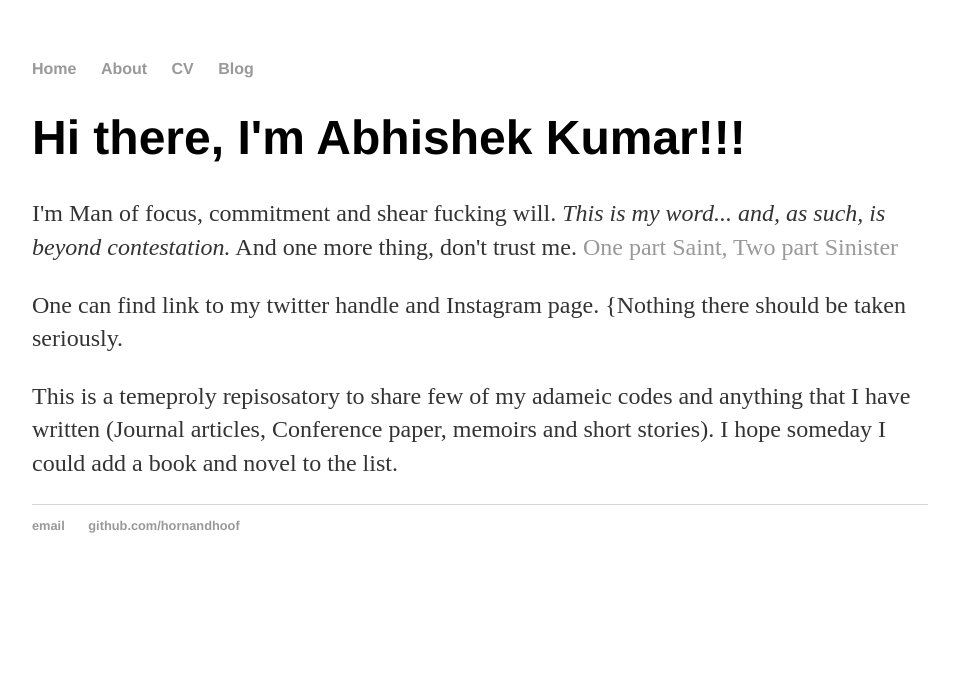
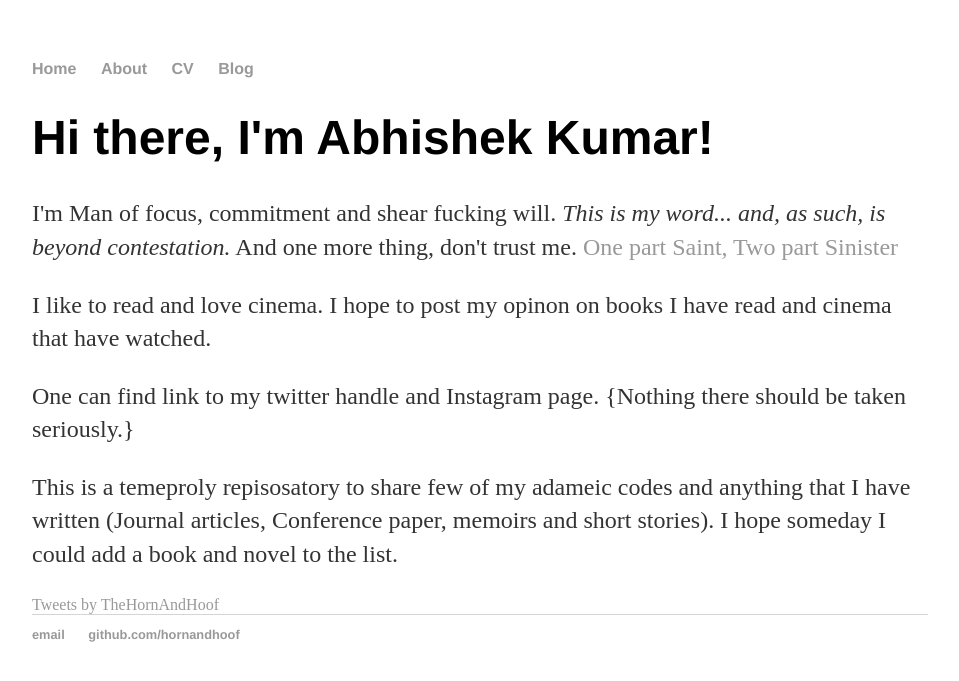
Before and after one commit to hornandhoof/hornandhoof.github.io, a Jekyll site: the page built from index.html, in a window 1280 px wide. Shown: the top 681 px of the page, without its empty margins (160-1119 px from the left). Built offline with Jekyll 4.4.1, drawn with Linux system fonts in a browser that asks for light colours; comment, search, counter and statistics services are not loaded.

Commit message:
Update index.html

```diff
--- a/index.html
+++ b/index.html
@@ -3,8 +3,11 @@
 title: Abhishek, NSF W|H
 ---
 <div class="blurb">
-	<h1>Hi there, I'm Abhishek Kumar!!!</h1>
+	<h1>Hi there, I'm Abhishek Kumar!</h1>
 	<p>I'm  Man of focus, commitment and shear fucking will. </li> <em>This is my word... and, as such, is beyond contestation.</em>  </li> And one more thing, don't trust me. </li> <a href="/about"> One part Saint, Two part Sinister</a></p>
-	<p>One can find link to my twitter handle and Instagram page. {Nothing there should be taken seriously. </p>
+	<p> I like to read and love cinema. I hope to post my opinon on books I have read and cinema that have watched. </p>
+	<p>One can find link to my twitter handle and Instagram page. {Nothing there should be taken seriously.} </p>
 	<p> This is a temeproly repisosatory to share few of my adameic codes and anything that I have written (Journal articles, Conference paper, memoirs and short stories). I hope someday I could add a book and novel to the list. </p>
+
+	<a class="twitter-timeline" href="https://twitter.com/TheHornAndHoof?ref_src=twsrc%5Etfw">Tweets by TheHornAndHoof</a> <script async src="https://platform.twitter.com/widgets.js" charset="utf-8"></script>
 </div><!-- /.blurb -->
```
